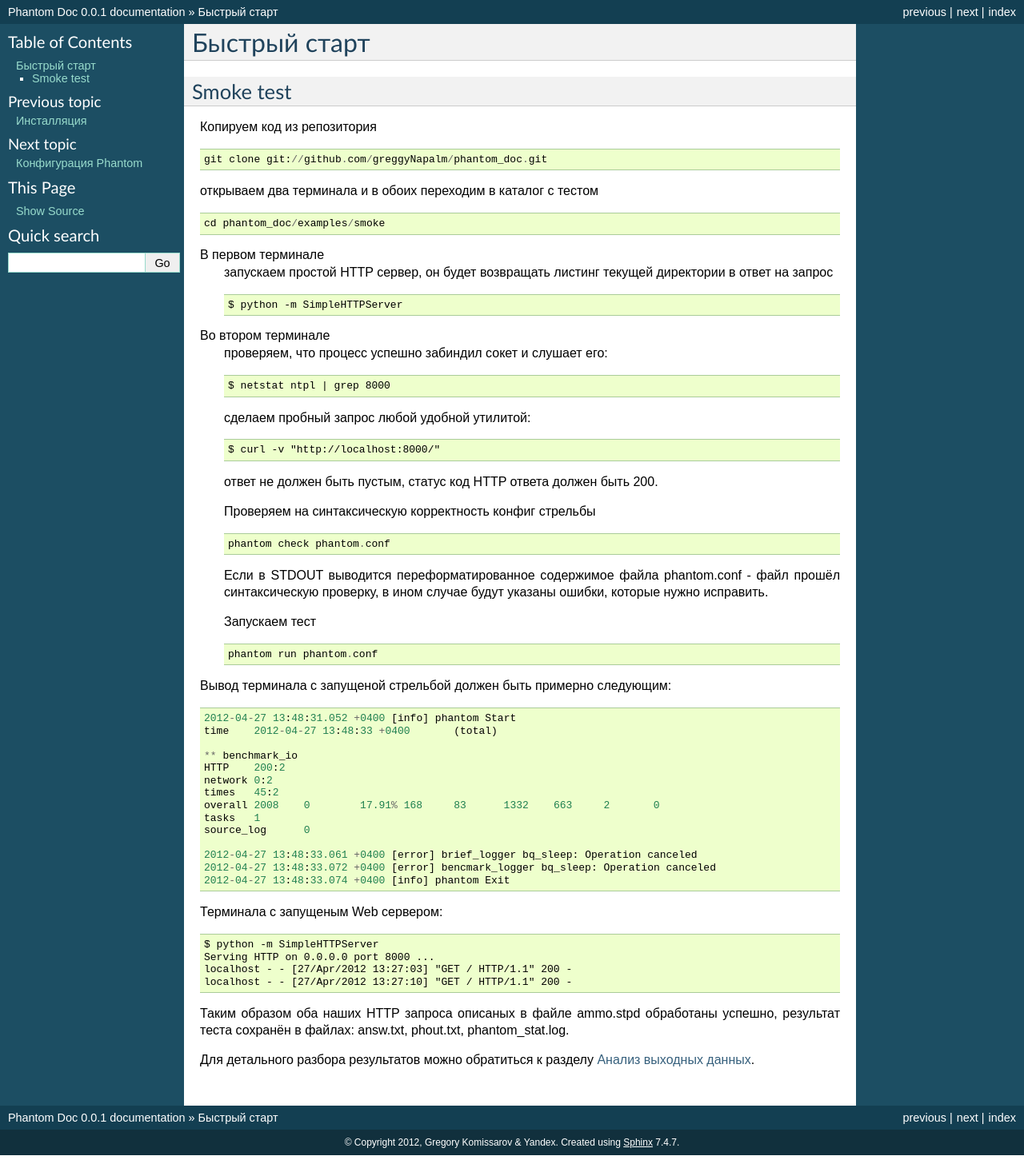
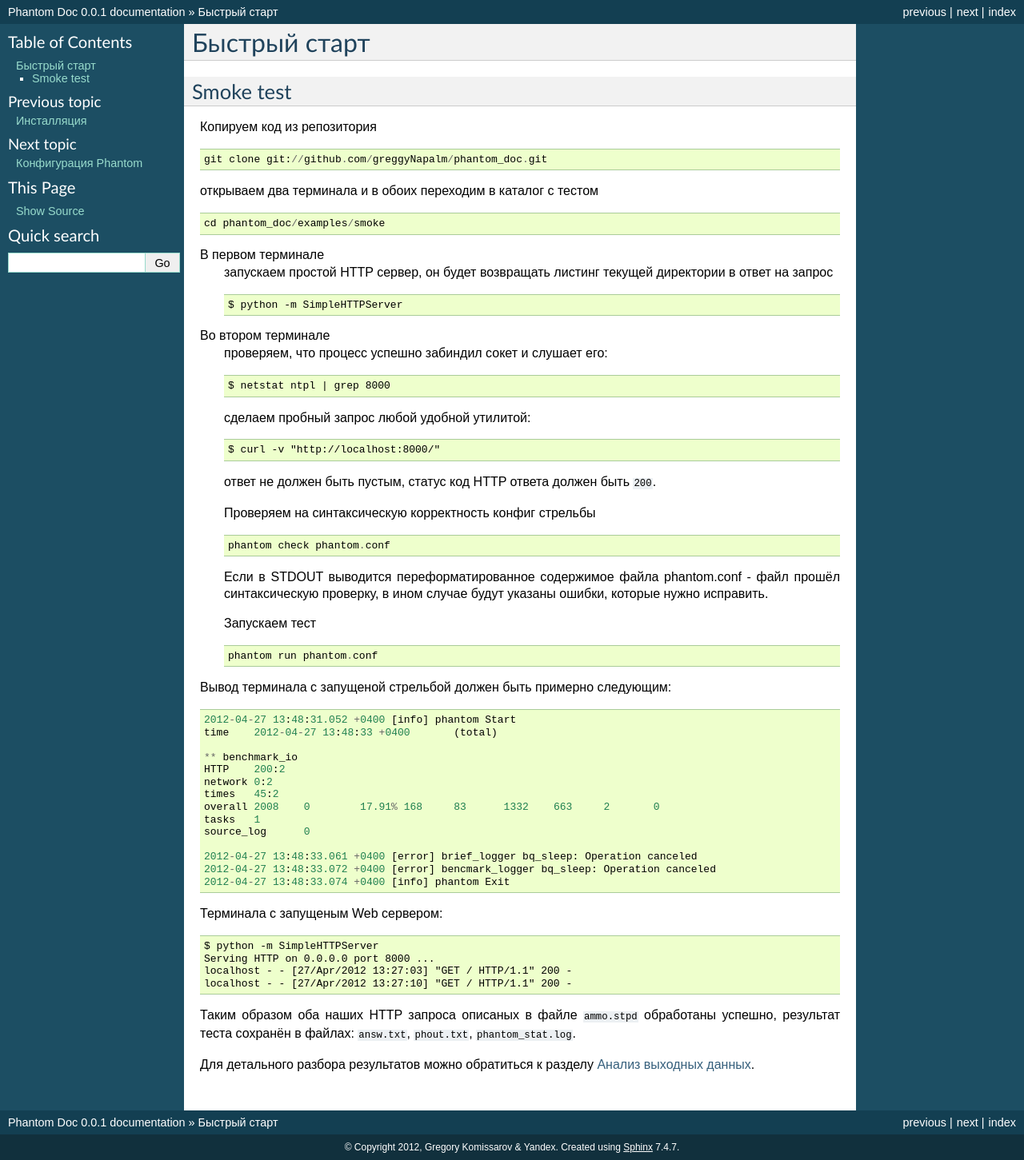
Before and after one commit to greggyNapalm/phantom_doc, a Sphinx documentation site: the page built from docs/quickstart.rst, in a window 1280 px wide. Shown: the whole page at 80% size. Built offline with Sphinx 7.4.7, drawn with Linux system fonts in a browser that asks for light colours.

Commit message:
look and feel fix

```diff
--- a/docs/quickstart.rst
+++ b/docs/quickstart.rst
@@ -31,7 +31,7 @@ Smoke test
 
         $ curl -v "http://localhost:8000/"
 
-    ответ не должен быть пустым, статус код HTTP ответа должен быть 200.
+    ответ не должен быть пустым, статус код HTTP ответа должен быть ``200``.
 
     Проверяем на синтаксическую корректность конфиг стрельбы
     ::
@@ -71,7 +71,7 @@ Smoke test
     localhost - - [27/Apr/2012 13:27:03] "GET / HTTP/1.1" 200 -
     localhost - - [27/Apr/2012 13:27:10] "GET / HTTP/1.1" 200 -
 
-Таким образом оба наших HTTP запроса описаных в файле ammo.stpd обработаны успешно, результат теста сохранён в файлах: answ.txt, phout.txt, phantom_stat.log.
+Таким образом оба наших HTTP запроса описаных в файле ``ammo.stpd`` обработаны успешно, результат теста сохранён в файлах: ``answ.txt``, ``phout.txt``, ``phantom_stat.log``.
 
 Для детального разбора результатов можно обратиться к разделу `Анализ выходных данных`_.
 
```
